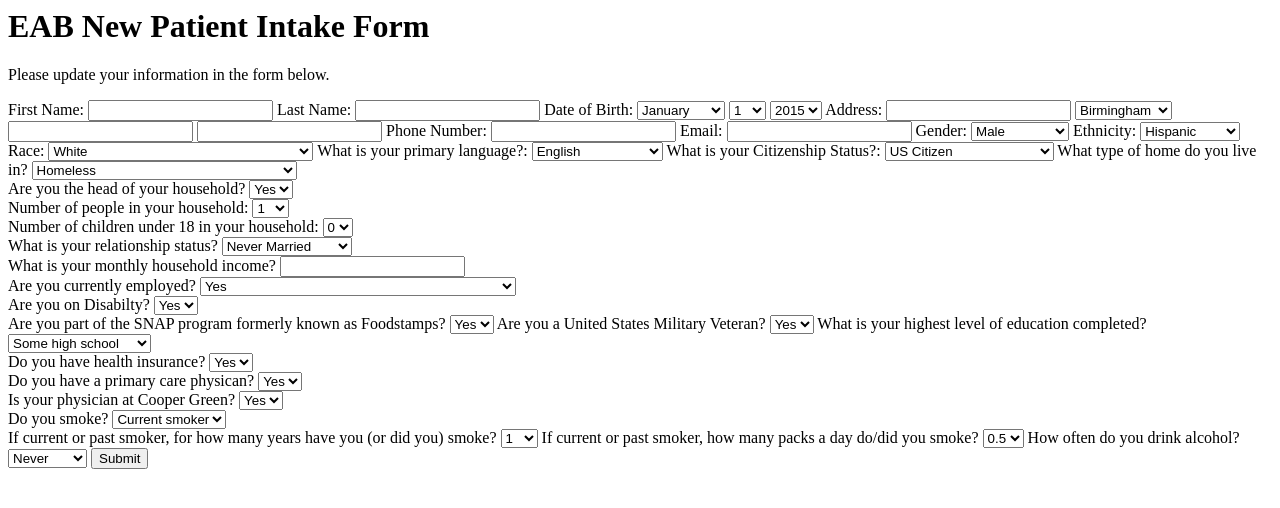
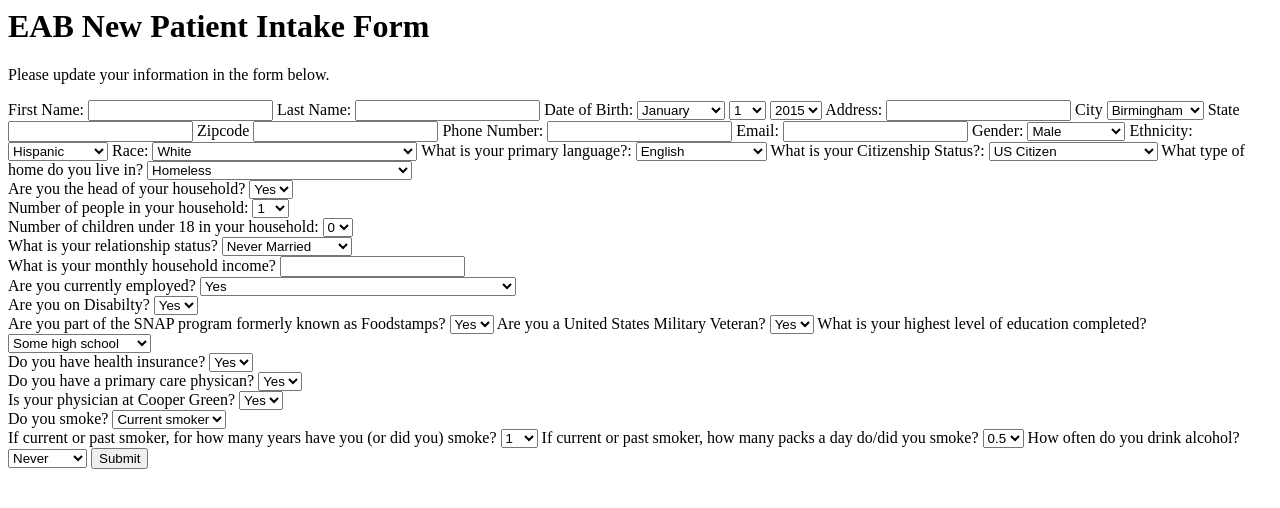
Before and after one commit to brando242/eab-data, a PHP site: page /newpatientform.php in a window 1280 px wide. Shown: the top 508 px of the page. Run offline with PHP 8.4, Linux system fonts and the light colour scheme; data that the repository does not hold is empty.

Commit message:
bodie: added "City", "State", and "Zip" labels

```diff
--- a/newpatientform.php
+++ b/newpatientform.php
@@ -52,6 +52,7 @@ for ($year; $year > $year_past; $year--){
         </select>
       Address:
         <input type="text" name="address_street"/>
+      City
         <select name="city"/>
 <?php
 $cities = array("Birmingham","Montgomery","Huntsville","Mobile");
@@ -60,8 +61,10 @@ for ($city_count = 0; $city_count <count($cities); $city_count++){
 }
 ?>
         </select>
-        <input type="text" name="state"/>
-        <input type="text" name="zip"/>
+        State
+          <input type="text" name="state"/>
+        Zipcode
+          <input type="text" name="zip"/>
       Phone Number:
         <input type="text" name="phone_number"/>
       <!--Do I deal with phone number asa string or as a numerical value since I am using php???-->
```
